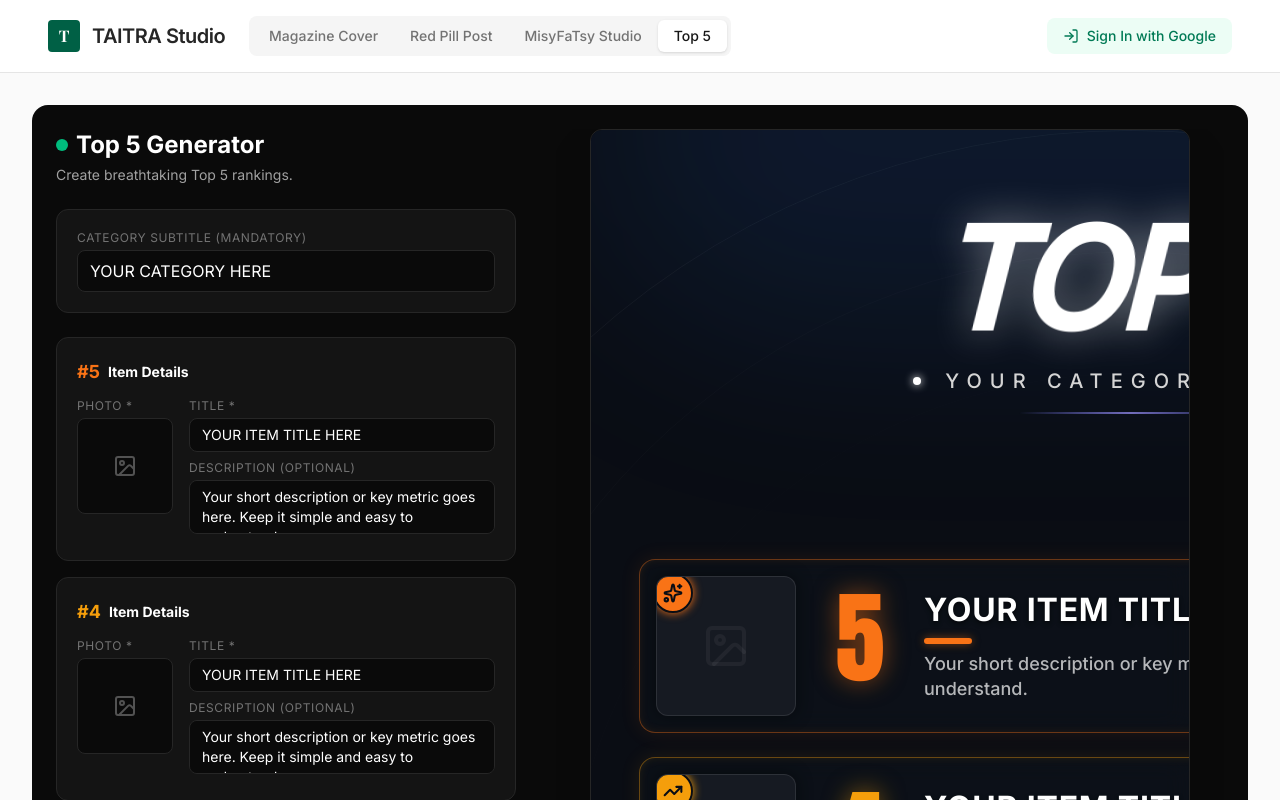
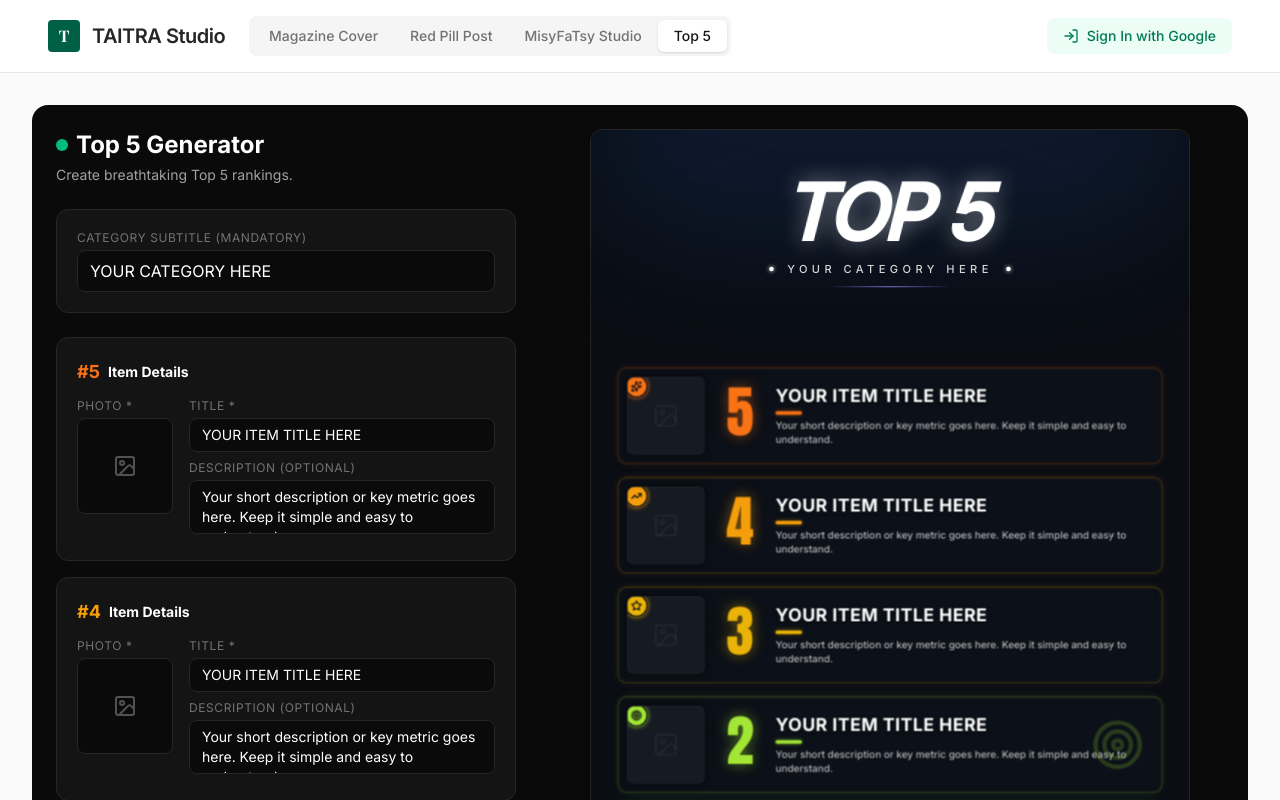
Before and after one commit to AinaPercky/post-generator, a React (Vite) app: page / in a window 1280 px wide. Both pictures are taken after a click on the button "Top 5". Shown: the top 800 px of the page. Built offline with nearby package versions, Linux system fonts and the light colour scheme; no server answers; the database is empty; the HTML template or start-up script is replaced by a standard one.

Commit message:
Fix CSS scaling syntax in Top5 to prevent preview cropping

```diff
--- a/src/components/Top5Generator.tsx
+++ b/src/components/Top5Generator.tsx
@@ -24,8 +24,23 @@ export function Top5Generator() {
 
   const [items, setItems] = useState(initialItems);
 
+  const containerRef = useRef<HTMLDivElement>(null);
   const previewRef = useRef<HTMLDivElement>(null);
   const fileInputRefs = useRef<(HTMLInputElement | null)[]>([]);
+
+  const [previewScale, setPreviewScale] = useState(0.5);
+
+  useEffect(() => {
+    if (containerRef.current) {
+      const ro = new ResizeObserver((entries) => {
+        for (let entry of entries) {
+          setPreviewScale(entry.contentRect.width / 1080);
+        }
+      });
+      ro.observe(containerRef.current);
+      return () => ro.disconnect();
+    }
+  }, []);
 
   useEffect(() => {
     const unsubscribe = onAuthStateChanged(auth, (currentUser) => {
@@ -58,7 +73,15 @@ export function Top5Generator() {
       setIsDownloading(true);
       await new Promise(resolve => setTimeout(resolve, 100));
 
-      const options = { quality: 0.95, cacheBust: true, pixelRatio: 2 };
+      const options = {
+        quality: 0.95,
+        cacheBust: true,
+        pixelRatio: 2,
+        style: {
+          transform: 'scale(1)',
+          transformOrigin: 'top left'
+        }
+      };
       const dataUrl = format === 'jpg'
         ? await toJpeg(previewRef.current, options)
         : await toPng(previewRef.current, options);
@@ -88,8 +111,16 @@ export function Top5Generator() {
     setIsSaving(true);
     setSaveError(null);
     try {
-      if (!previewRef.current) throw new Error('Preview not available');
-      const imageData = await toPng(previewRef.current);
+      const options = {
+        quality: 0.95,
+        cacheBust: true,
+        pixelRatio: 2,
+        style: {
+          transform: 'scale(1)',
+          transformOrigin: 'top left'
+        }
+      };
+      const imageData = await toPng(previewRef.current, options);
 
       const newPost: SavedPost = {
         type: 'top5',
@@ -241,34 +272,21 @@ export function Top5Generator() {
         </div>
       </div>
 
-      {/* Right Panel: Preview */}
       <div className="lg:col-span-7 flex justify-center items-center overflow-auto min-h-[500px]">
         {/* Responsive wrapper constraining the visual size */}
-        <div className="w-[500px] h-[750px] md:w-[540px] md:h-[810px] xl:w-[600px] xl:h-[900px] shrink-0 border border-neutral-800 rounded-xl overflow-hidden shadow-2xl relative">
+        <div
+          ref={containerRef}
+          className="w-full max-w-[540px] xl:max-w-[600px] aspect-[1080/1620] shrink-0 border border-neutral-800 rounded-xl overflow-hidden shadow-2xl relative"
+        >
 
           {/* Virtual 1080x1620 Canvas, perfectly scaled using absolute scaling */}
           <div
+            ref={previewRef}
             className="absolute top-0 left-0 bg-[#0A0D14] flex flex-col origin-top-left"
             style={{
               width: '1080px',
               height: '1620px',
-              // The CSS transform uses 100% of parent width / 1080px to perfectly fit
-              transform: 'scale(calc(var(--parent-w) / 1080))',
-            }}
-            ref={(node) => {
-              // Custom logic to dynamically set parent width var to calculate scale correctly
-              if (node && node.parentElement) {
-                node.style.setProperty('--parent-w', `${node.parentElement.clientWidth}px`);
-                // Use a ResizeObserver to keep it responsive
-                const ro = new ResizeObserver((entries) => {
-                  for (let entry of entries) {
-                    node.style.setProperty('--parent-w', `${entry.contentRect.width}px`);
-                  }
-                });
-                ro.observe(node.parentElement);
-                // Important to pass to previewRef for html-to-image
-                (previewRef as any).current = node;
-              }
+              transform: `scale(${previewScale})`,
             }}
           >
             {/* Background effects */}
```
